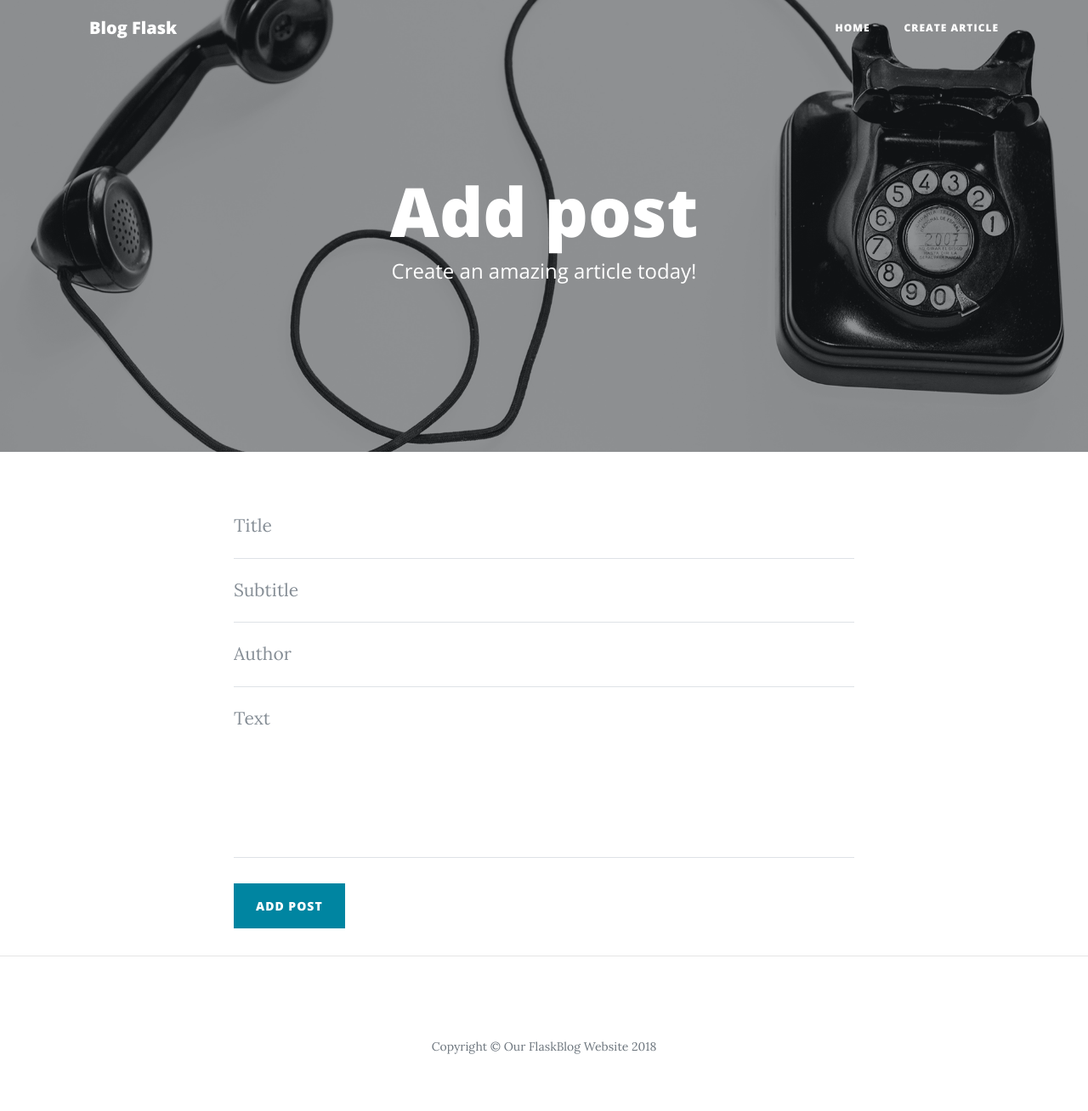
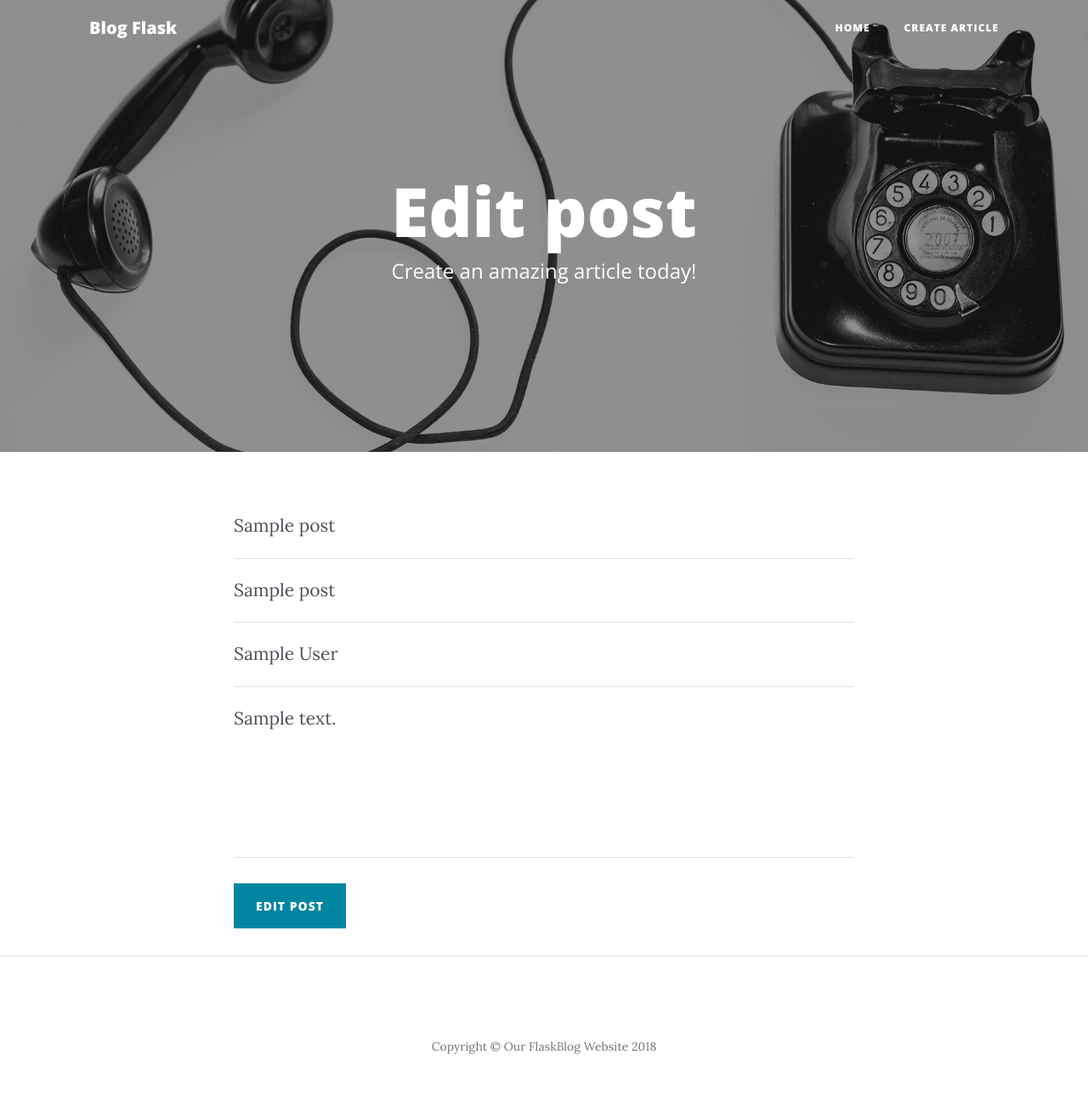
Before and after one commit to mnjd/Blog-flask-project, a Flask app: template app/templates/editarticle.html in a window 1280 px wide. Shown: the whole page at 85% size. Run offline with Flask 2, Linux system fonts and the light colour scheme; the template is opened without the code that fills it: most values are stand-ins (such as "Sample title", 1, 10 or a date in 2020); data that the repository does not hold is empty; parts of the project's set-up code (start-up, migrations or seed data) failed here and were passed over; some libraries are stand-ins or nearby versions.

Commit message:
added "edit article"

```diff
--- a/app/routes.py
+++ b/app/routes.py
@@ -18,6 +18,7 @@ app.config['SQLALCHEMY_DATABASE_URI'] = 'postgresql://%(user)s:%(pw)s@%(host)s:%
 #app.config['SQLALCHEMY_DATABASE_URI'] = os.environ['DATABASE_URL']
 
 db = SQLAlchemy(app)
+
 
 class Postblog(db.Model):
     id = db.Column(db.Integer, primary_key=True)
@@ -59,11 +60,10 @@ def create_post():
     db.session.commit()
     return redirect(url_for('list_articles'))
 
-'''
 @app.route("/editpost/<int:id>", methods=['GET', 'POST'])
 def edit_post(id):
-    post = Postblog.query.filter_by(id=id).first()
-    form = Postblog()
+    post = db.session.query(Postblog).filter(Postblog.id==id).first()
+
     if request.method == 'POST':
         title = request.form['title']
         subtitle = request.form['subtitle']
@@ -78,9 +78,8 @@ def edit_post(id):
         db.session.commit()
 
         return redirect(url_for('list_articles'))
-    else:
+    elif request.method == 'GET':
         return render_template('editarticle.html', post=post)
-'''
 
 @app.route("/deletepost/<int:id>", methods=['POST'])
 def delete_post(id):
@@ -91,4 +90,3 @@ def delete_post(id):
 
 if __name__ == "__main__":
     app.run(debug=True)
-    csrf.init_app(app)
--- a/app/templates/editarticle.html
+++ b/app/templates/editarticle.html
@@ -9,7 +9,7 @@
         <div class="row">
           <div class="col-lg-8 col-md-10 mx-auto">
             <div class="page-heading">
-              <h1>Add post</h1>
+              <h1>Edit post</h1>
               <span class="subheading">Create an amazing article today! </span>
             </div>
           </div>
@@ -21,39 +21,39 @@
     <div class="container">
       <div class="row">
         <div class="col-lg-8 col-md-10 mx-auto">
-            <form name="addPost" id="addPost" method='POST' action="{{ url_for('edit_post', id=post.id) }}" novalidate>
+            <form name="editPost" id="editPost" method='post' action="{{ url_for('edit_post', id=post.id) }}" novalidate>
             <div class="control-group">
               <div class="form-group floating-label-form-group controls">
                 <label>Title</label>
-                <input type="text" class="form-control" placeholder="Title" name="title" id="title" required data-validation-required-message="Please enter your name.">
+                <input type="text" class="form-control" placeholder="Title" name="title" value='{{ post.title }}' required data-validation-required-message="Please enter your name.">
                 <p class="help-block text-danger"></p>
               </div>
             </div>
             <div class="control-group">
               <div class="form-group floating-label-form-group controls">
                 <label>Subtitle</label>
-                <input type="text" class="form-control" placeholder="Subtitle" name="subtitle" id="subtitle" required data-validation-required-message="Please enter your email address.">
+                <input type="text" class="form-control" placeholder="Subtitle" name="subtitle" value='{{ post.subtitle }}' required data-validation-required-message="Please enter your email address.">
                 <p class="help-block text-danger"></p>
               </div>
             </div>
             <div class="control-group">
               <div class="form-group col-xs-12 floating-label-form-group controls">
                 <label>Author</label>
-                <input type="text" class="form-control" placeholder="Author" name="author" id="author" required data-validation-required-message="Please enter your phone number.">
+                <input type="text" class="form-control" placeholder="Author" name="author" value='{{ post.author }}' required data-validation-required-message="Please enter your phone number.">
                 <p class="help-block text-danger"></p>
               </div>
             </div>
             <div class="control-group">
               <div class="form-group floating-label-form-group controls">
                 <label>Your text</label>
-                <textarea rows="5" class="form-control" placeholder="Text" name="text" id="text" required data-validation-required-message="Please enter a message."></textarea>
+                <textarea rows="5" class="form-control" placeholder="Text" name="text" required data-validation-required-message="Please enter a message.">{{ post.text }}</textarea>
                 <p class="help-block text-danger"></p>
               </div>
             </div>
             <br>
             <div id="success"></div>
             <div class="form-group">
-              <button type="submit" class="btn btn-primary" id="addPostButton">Add post</button>
+              <button type="submit" class="btn btn-primary" id="editPostButton">Edit post</button>
             </div>
           </form>
         </div>
```
